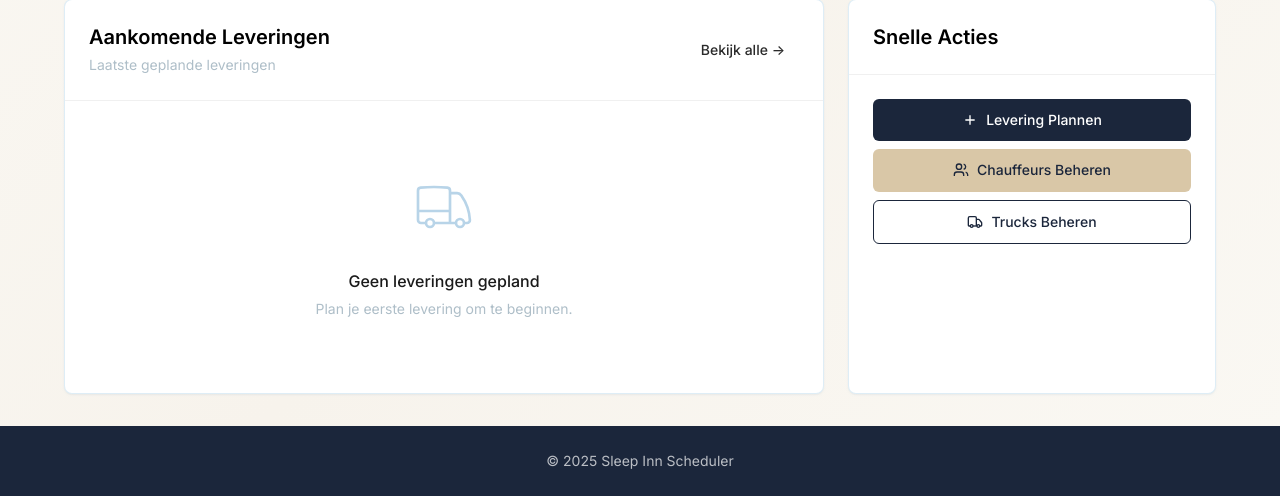
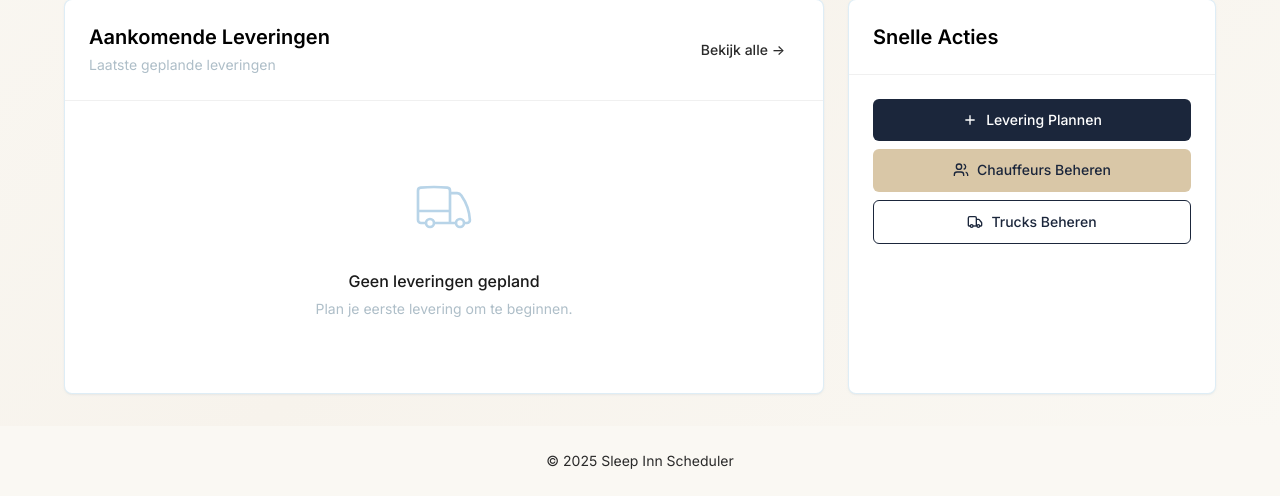
Before and after one commit to A-D-DBS-application/web-application-2025-group-19, a Flask app: page / in a window 1280 px wide. Shown: the part 356-852 px from the top of the page. Run offline with Flask 3, Linux system fonts and the light colour scheme; the visitor is signed in with stand-in values (Sample User, id 1); data that the repository does not hold is empty.

Commit message:
banner layout

```diff
--- a/app/static/css/sleepinn.css
+++ b/app/static/css/sleepinn.css
@@ -1,6 +1,6 @@
 /* ============================================
    SLEEP INN DESIGN SYSTEM
-   Premium, rustige, luxe hotel-stijl
+   Premium, rustig
    ============================================ */
 
 /* === CSS VARIABELEN === */
@@ -78,6 +78,8 @@ body {
   -webkit-font-smoothing: antialiased;
   -moz-osx-font-smoothing: grayscale;
   min-height: 100vh;
+  display: flex;
+  flex-direction: column;
 }
 
 /* === TYPOGRAPHY === */
@@ -116,7 +118,7 @@ a:hover {
 }
 
 .page-wrapper {
-  min-height: calc(100vh - 140px);
+  flex: 1;
   padding: var(--spacing-xl) 0;
 }
 
@@ -572,12 +574,18 @@ textarea.form-input {
 
 /* === FOOTER === */
 .footer {
-  background: var(--color-navy);
-  color: rgba(255, 255, 255, 0.7);
+  background: #FAF8F3;
+  color: var(--color-medium-gray);
   padding: var(--spacing-lg) 0;
   font-size: 0.875rem;
   text-align: center;
   margin-top: auto;
+  transition: all var(--transition-normal);
+}
+
+.footer.scrolled {
+  background: var(--color-navy);
+  color: rgba(255, 255, 255, 0.7);
 }
 
 /* === UTILITIES === */
--- a/app/templates/base.html
+++ b/app/templates/base.html
@@ -81,9 +81,10 @@
     </div>
   </footer>
 
-  <!-- Navbar Scroll Effect -->
+  <!-- Navbar & Footer Scroll Effect -->
   <script>
     const navbar = document.getElementById('navbar');
+    const footer = document.querySelector('.footer');
     let lastScroll = 0;
 
     window.addEventListener('scroll', () => {
@@ -91,8 +92,10 @@
 
       if (currentScroll > 50) {
         navbar.classList.add('scrolled');
+        if (footer) footer.classList.add('scrolled');
       } else {
         navbar.classList.remove('scrolled');
+        if (footer) footer.classList.remove('scrolled');
       }
 
       lastScroll = currentScroll;
```
